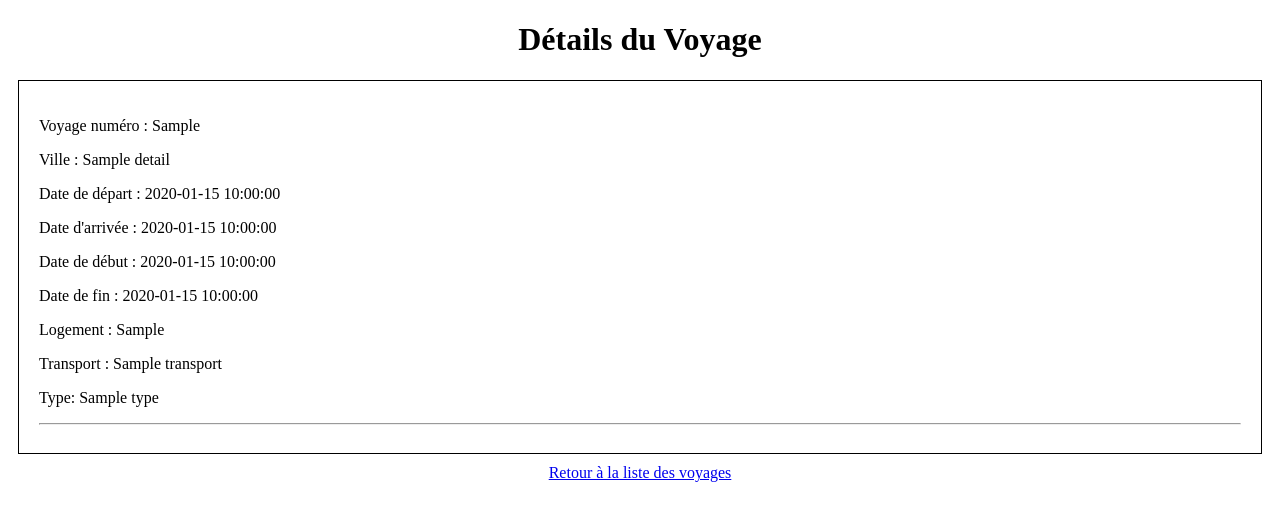
After one commit to OutgetMain/Projet_voyage-init, a Flask app: template templates/detail.html in a window 1280 px wide. The commit adds this page. Shown: the top 521 px of the page. Run offline with Flask 3, Linux system fonts and the light colour scheme; the template is opened without the code that fills it: most values are stand-ins (such as "Sample title", 1, 10 or a date in 2020); some libraries are stand-ins or nearby versions.

Commit message:
mise ajour

```diff
--- a/main.py
+++ b/main.py
@@ -49,55 +49,91 @@ def accueil():
 
     return render_template("Accueil.html", show_form=False)
 
-@app.route("/page_recherche")
+@app.route("/page_recherche", methods=["GET"])
 def voyage():
-    liste_voyage = []  # Liste pour regrouper les voyages par id_voyage
+    search_query = request.args.get("search", "").strip()  # Récupère le paramètre 'search'
+    liste_voyage = []
 
     with extract.conn.cursor(cursor_factory=psycopg2.extras.NamedTupleCursor) as cur_lvoyage:
-        cur_lvoyage.execute("""
-            SELECT id_voyage, id_ville, date_debut, date_de_fin
-            FROM Etape NATURAL JOIN voyage
-            WHERE reservation = true
-        """)
+        # Si une recherche est effectuée, applique un filtre
+        if search_query:
+            cur_lvoyage.execute("""
+                SELECT id_voyage, id_ville, date_depart, date_arrivée, date_debut, date_de_fin
+                FROM Etape NATURAL JOIN voyage
+                WHERE reservation = true AND (
+                    CAST(id_voyage AS TEXT) ILIKE %s OR
+                    id_ville IN (
+                        SELECT id_ville FROM Ville WHERE nom ILIKE %s
+                    )
+                )
+            """, (f"%{search_query}%", f"%{search_query}%"))
+        else:
+            cur_lvoyage.execute("""
+                SELECT id_voyage, id_ville, date_depart, date_arrivée, date_debut, date_de_fin
+                FROM Etape NATURAL JOIN voyage
+                WHERE reservation = true
+            """)
 
         for result in cur_lvoyage:
-            # Chercher si un groupe avec cet id_voyage existe déjà
             voyage_existe = False
             for groupe in liste_voyage:
-                if groupe[0] == result.id_voyage:  # Vérifie si le voyage est déjà dans la liste
-                    groupe.append([result.id_ville, result.id_voyage, (result.date_debut.year, result.date_debut.month, result.date_debut.day)])
+                if groupe[0] == result.id_voyage:
+                    groupe.append([
+                        FctUsuelle.convert(str(result.id_ville), "SELECT nom FROM Ville WHERE id_ville = %s ", "nom"),
+                        result.id_voyage,
+                        (result.date_depart.year, result.date_depart.month, result.date_depart.day),
+                        (result.date_arrivée.year, result.date_arrivée.month, result.date_arrivée.day)
+                    ])
                     voyage_existe = True
                     break
 
-            # Si aucun groupe pour cet id_voyage, créer un nouveau groupe
             if not voyage_existe:
                 liste_voyage.append([
-                    result.id_voyage,  # ID du voyage
-                    [result.id_ville, result.id_voyage, (result.date_debut.year, result.date_debut.month, result.date_debut.day)]
+                    result.id_voyage,
+                    (result.date_debut.year, result.date_debut.month, result.date_debut.day),
+                    (result.date_de_fin.year, result.date_de_fin.month, result.date_de_fin.day),
+                    [
+                        FctUsuelle.convert(str(result.id_ville), "SELECT nom FROM Ville WHERE id_ville = %s ", "nom"),
+                        result.id_voyage,
+                        (result.date_depart.year, result.date_depart.month, result.date_depart.day),
+                        (result.date_arrivée.year, result.date_arrivée.month, result.date_arrivée.day)
+                    ]
                 ])
 
-    return liste_voyage
-    return render_template("page_recherche.html",liste_voyage = liste_voyage)
-""""
-def liste_voyage():
-    liste_voyage = []
-    with extract.conn.cursor(cursor_factory=psycopg2.extras.NamedTupleCursor) as cur_lvoyage:
-        cur_lvoyage.execute("SELECT id_voyage,id_ville,date_debut,date_de_fin FROM Etape NATURAL JOIN voyage WHERE reservation = true ")
-        for result in cur_lvoyage:
-            for indice in range(len(liste_voyage)):
-                if result.id_voyage in liste_voyage[indice]:
-                    liste_voyage[indice].append([result.id_voyage,FctUsuelle.convert_ville(str(result.id_ville)),
-                                 (result.date_debut.year,result.date_debut.month,result.date_debut.day),
-                                 (result.date_de_fin.year,result.date_de_fin.month,result.date_de_fin.day)
-                                 ])
-                else:
-                    liste_voyage.append([result.id_voyage,FctUsuelle.convert_ville(str(result.id_ville)),
-                                        (result.date_debut.year,result.date_debut.month,result.date_debut.day),
-                                        (result.date_de_fin.year,result.date_de_fin.month,result.date_de_fin.day)
-                                        ])
+    return render_template("page_recherche.html", liste_voyage=liste_voyage)
 
-    return render_template("page_recherche.html",liste_voyage = liste_voyage)"""
 
+@app.route('/detail/<int:item_id>', methods=["GET", "POST"])
+def detail(item_id):
+    with extract.conn.cursor(cursor_factory=psycopg2.extras.NamedTupleCursor) as cur_detail:
+        cur_detail.execute("""
+            SELECT id_voyage, id_ville, date_depart, date_arrivée,date_debut,date_de_fin,id_logement,id_transport,id_et_type
+            FROM Etape NATURAL JOIN voyage
+            WHERE id_voyage = %s
+        """,(item_id,))
+        details = cur_detail.fetchall()
+
+        results = []
+        for detail in details:
+            nom_ville = FctUsuelle.convert(str(detail.id_ville),"SELECT nom FROM Ville WHERE id_ville = %s ","nom")
+            logement = FctUsuelle.convert(str(detail.id_logement),"SELECT id_type_logement FROM logement WHERE id_logement = %s ","id_type_logement")
+            type_logement = FctUsuelle.convert(logement,"SELECT valeur FROM type_logement WHERE id_type_logement = %s ","valeur")
+            transport = FctUsuelle.convert(str(detail.id_transport),"SELECT valeur FROM moyen_transport WHERE id_transport = %s ","valeur")
+            type = FctUsuelle.convert(str(detail.id_et_type),"SELECT valeur FROM type_etape WHERE id_et_type = %s ","valeur")
+            # Ajouter le nom de la ville à chaque ligne de résultat
+            results.append({
+                "id_voyage": detail.id_voyage,
+                "id_ville": detail.id_ville,
+                "nom_ville": nom_ville,
+                "date_depart": detail.date_depart,
+                "date_arrivée": detail.date_arrivée,
+                "date_debut": detail.date_debut,
+                "date_de_fin": detail.date_de_fin,
+                "type_logement": type_logement,
+                "type": type,
+                "transport": transport
+            })
+    return render_template("detail.html", details=results)
 
 
 if __name__ == '__main__':
--- /dev/null
+++ b/templates/detail.html
@@ -0,0 +1,41 @@
+<!doctype html>
+<html>
+<head>
+    <title>Détails du Voyage</title>
+    <style>
+        .details {
+            border: 1px solid black;
+            padding: 20px;
+            margin: 10px;
+        }
+    </style>
+</head>
+<body>
+    <header>
+        <h1 style="text-align: center;">Détails du Voyage</h1>
+    </header>
+
+    <div class="details">
+        {% if details %}
+            {% for detail in details %}
+                <p>Voyage numéro : {{ detail.id_voyage }}</p>
+                <p>Ville : {{ detail.nom_ville }}</p>
+                <p>Date de départ : {{ detail.date_depart }}</p>
+                <p>Date d'arrivée : {{ detail.date_arrivée }}</p>
+                <p>Date de début : {{ detail.date_debut }}</p>
+                <p>Date de fin : {{ detail.date_de_fin }}</p>
+                <p>Logement : {{ detail.type_logement}}</p>
+                <p>Transport : {{ detail.transport}}</p>
+                <p>Type: {{ detail.type }}</p>
+                <hr>
+            {% endfor %}
+        {% else %}
+            <p>Aucun détail trouvé pour ce voyage.</p>
+        {% endif %}
+    </div>
+
+    <div style="text-align: center;">
+        <a href="/page_recherche">Retour à la liste des voyages</a>
+    </div>
+</body>
+</html>
```
Also changed, not shown: FctUsuelle.py (+14 -8 lines), templates/page_recherche.html (+29 -6 lines).
